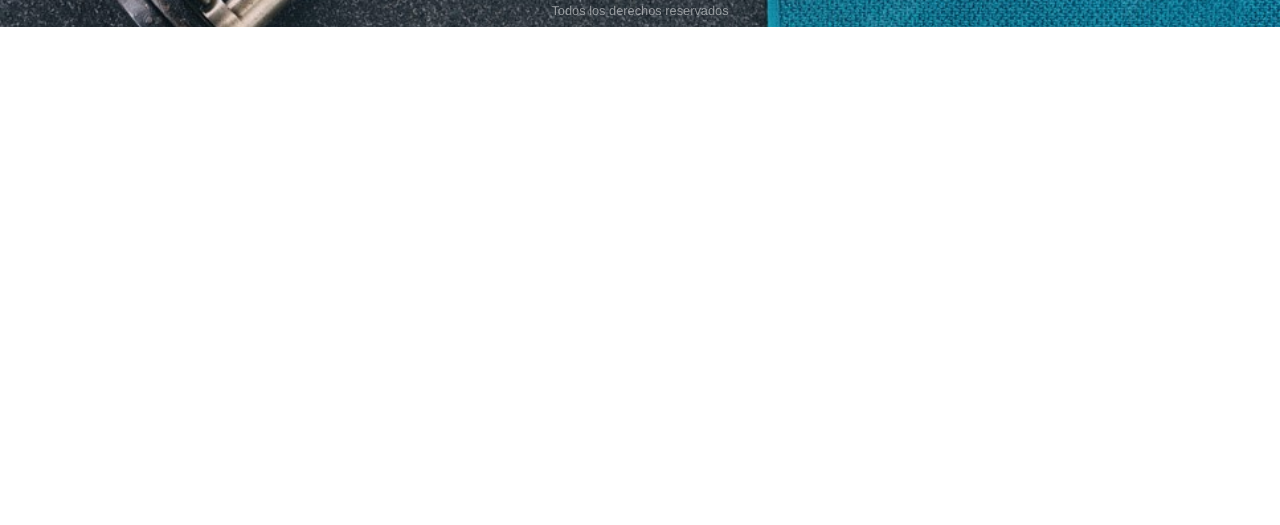
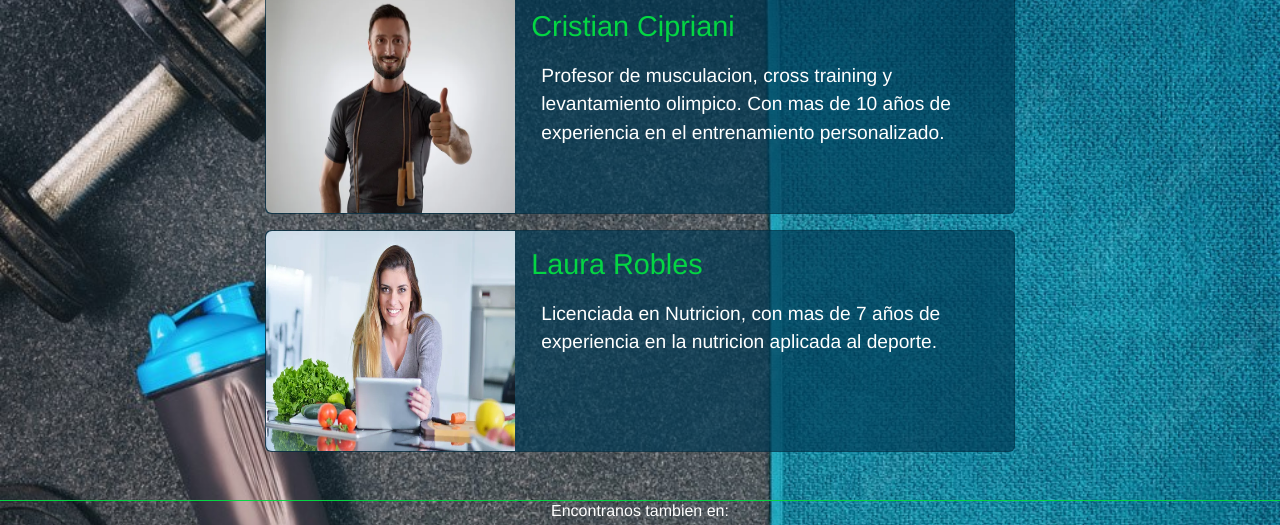
Before and after one commit to natito94/PreEntrega3QuinterosOggiani, a plain HTML site: page html/contactos.html in a window 1280 px wide. Shown: the part 916-1441 px from the top of the page. Before the commit the page ends 943 px from the top, so only its background shows below. Drawn offline with nearby package versions, Linux system fonts and the light colour scheme.

Commit message:
se agregan cards

```diff
--- a/html/contactos.html
+++ b/html/contactos.html
@@ -102,6 +102,45 @@
                 <button type="button reset" class="form-control btn boton mt-2">Borrar</button>
             </div>
         </form>
+        <!--         SECCION PROFESIONALES -->
+    </section>
+    <section class="profesionales">
+        <h2 class="text-center mt-5">Nuestros profesionales</h2>
+        <div class="container-fluid mt-5">
+            <div class="profesores">
+                <div class="card mb-3" style="max-width: 750px;">
+                    <div class="row g-0">
+                        <div class="col-md-4">
+                            <img src="../img/profesionales/profe.jpg" class="profes img-fluid rounded-start"
+                                alt="profesor hombre con una cuerda de saltar colgada en el cuello y el pulgar levantado">
+                        </div>
+                        <div class="col-md-8">
+                            <div class="card-body">
+                                <h2 class="card-title">Cristian Cipriani</h2>
+                                <p class="card-text">Profesor de musculacion, cross training y levantamiento olimpico.
+                                    Con
+                                    mas de 10 años de experiencia en el entrenamiento personalizado.</p>
+                            </div>
+                        </div>
+                    </div>
+                </div>
+                <div class="card mb-3" style="max-width: 750px;">
+                    <div class="row g-0">
+                        <div class="col-md-4">
+                            <img src="../img/profesionales/nutridos.webp" class="profes img-fluid rounded-start"
+                                alt="mujer nutricionista sentada en su escritorio con una laptop y frutas sobre su escritorio">
+                        </div>
+                        <div class="col-md-8">
+                            <div class="card-body">
+                                <h2 class="card-title">Laura Robles</h2>
+                                <p class="card-text">Licenciada en Nutricion, con mas de 7 años de experiencia en la
+                                    nutricion aplicada al deporte.</p>
+                            </div>
+                        </div>
+                    </div>
+                </div>
+            </div>
+        </div>
     </section>
     <!-- FOOTER -->
     <footer class="mt-5">
--- a/scss/_contacto.scss
+++ b/scss/_contacto.scss
@@ -16,3 +16,12 @@
 .contacto-b {
     display: none;
 }
+.profes{
+    height: 220px;
+
+}
+.profesores{
+    h2{
+        color: $colordos;
+    }
+}
--- a/scss/_fuentes.scss
+++ b/scss/_fuentes.scss
@@ -24,4 +24,5 @@ h4 {
 p {
     font-size: 1.6rem;
     color: $coloruno;
+    padding: 10px;
 }
--- a/scss/_header.scss
+++ b/scss/_header.scss
@@ -2,7 +2,7 @@
 
 .barranav {
     color: $coloruno;
-    font-size: 1.2rem;
+    font-size: 1.3rem;
 
     & :hover {
         color: $colordos;
--- a/scss/_ingresar.scss
+++ b/scss/_ingresar.scss
@@ -14,7 +14,13 @@
 
 .card{
     margin: auto;
-    background-color: rgba(1, 58, 84, 0.7);
+    background-color: $fondocuatro;
+    h2{
+        color: $colordos;
+    }
+    p{
+        font-size: 1.2rem;
+    }
 }
 
 .imagencard{
--- a/scss/_mediasq.scss
+++ b/scss/_mediasq.scss
@@ -14,6 +14,7 @@
         background-color: $fondocuatro;
         color: $colortres;
         @include centrado;
+        margin-top: 20px;
     }
 
     .tienda {
@@ -34,6 +35,19 @@
         background-color: $fondocuatro;
         color: $colortres;
         @include centrado;
+    }
+
+    .rutinas {
+        margin-top: 15px;
+    }
+
+    .profesores{
+        width: 300px;
+        height: 600px;
+    }
+    .profes{
+        height: 170px;
+        width: 300px;
     }
 
     .botones {
```
Also changed, not shown: index.html (+7 -7 lines), css/estilo.css, 1 other file.
